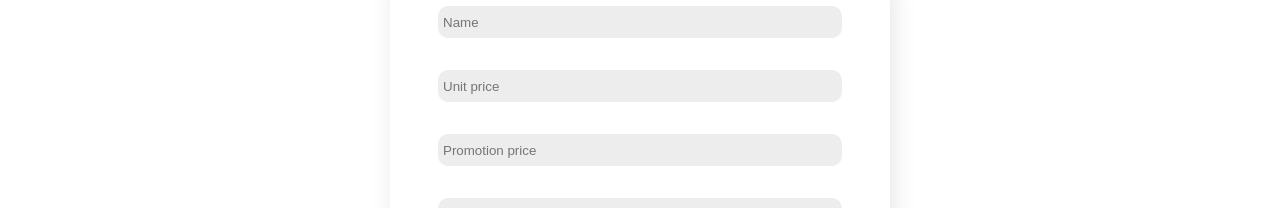
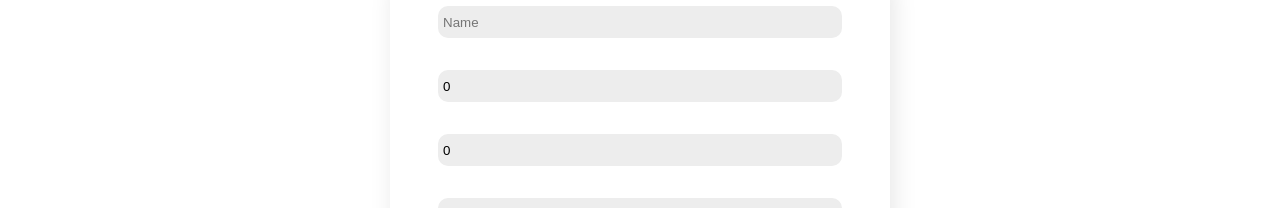
Before and after one commit to sherlockduy4869/API_Midtern_ThayDinh, a React (Create React App) app in the folder client/: page /addproduct in a window 1280 px wide. Shown: the part 211-419 px from the top of the page. Built offline with nearby package versions, Linux system fonts and the light colour scheme; a web font is replaced by a local one.

Commit message:
feat: fix loi add data

```diff
--- a/client/src/components/PostForm/PostForm.jsx
+++ b/client/src/components/PostForm/PostForm.jsx
@@ -8,11 +8,11 @@ const PostForm = () => {
     const url = "http://midternapi.atwebpages.com/public/api/v1/food";
     const [data, setData] = useState({
         name: "",
-        unit_price: "",
-        promotion_price: "",
+        unit_price: 0,
+        promotion_price: 0,
         food_type: "",
         description: "",
-        image: ""
+        image_food: ""
     })
 
     function submit(e) {
@@ -23,7 +23,7 @@ const PostForm = () => {
             promotion_price: data.promotion_price,
             food_type: data.food_type,
             description: data.description,
-            image: data.image_food
+            image_food: data.image_food
         })
         .then(res => {
             console.log(res.data)
@@ -42,11 +42,11 @@ const PostForm = () => {
             <Heading title="Add Product"/>
             <form className="app__post-form" onSubmit={(e) => submit(e)}>
                 <input onChange={(e) => handle(e)} id="name" value={data.name} placeholder="Name" type="text" ></input>
-                <input onChange={(e) => handle(e)} id="unit_price" value={data.unit_price} placeholder="Unit price" type="text" name="unit_price"></input>
-                <input onChange={(e) => handle(e)} id="promotion_price" value={data.promotion_price} placeholder="Promotion price" type="text" name="promotion_price"></input>
+                <input onChange={(e) => handle(e)} id="unit_price" value={data.unit_price} placeholder="Unit price" type="number" name="unit_price"></input>
+                <input onChange={(e) => handle(e)} id="promotion_price" value={data.promotion_price} placeholder="Promotion price" type="number" name="promotion_price"></input>
                 <input onChange={(e) => handle(e)} id="food_type" value={data.food_type} placeholder="Food type" type="text" name="food_type"></input>
                 <input onChange={(e) => handle(e)} id="description" value={data.description} placeholder="Description" type="text" name="description"></input>
-                <input onChange={(e) => handle(e)} id="image" value={data.image_food} placeholder="URL img" type="text" name="image"></input>
+                <input onChange={(e) => handle(e)} id="image_food" value={data.image_food} placeholder="URL img" type="text" name="image"></input>
                 <button className="custom__button" type="submit">Submit</button>
             </form>
         </div>
```
